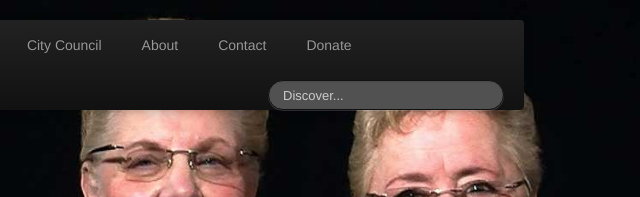
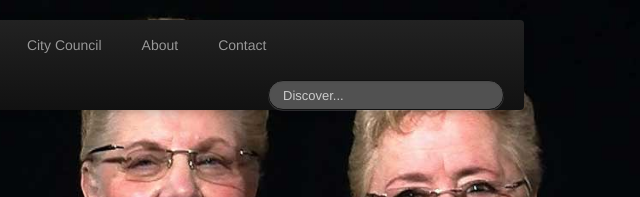
Before and after one commit to raytiley/ctnmockup, a plain HTML site: page index.html in a window 1280 px wide. Shown: the top 197 px of the page, 586-1226 px from the left. Drawn offline with Linux system fonts and the light colour scheme.

Commit message:
get rid of doneate menu

```diff
--- a/index.html
+++ b/index.html
@@ -58,7 +58,6 @@
                 <li><a href="#City-Council">City Council</a></li>
                 <li><a href="#about">About</a></li>
                 <li><a href="#contact">Contact</a></li>
-                <li><a href="#dontate">Donate</a></li>
 
                 <!-- Read about Bootstrap dropdowns at http://twitter.github.com/bootstrap/javascript.html#dropdowns -->
               </ul>
```
